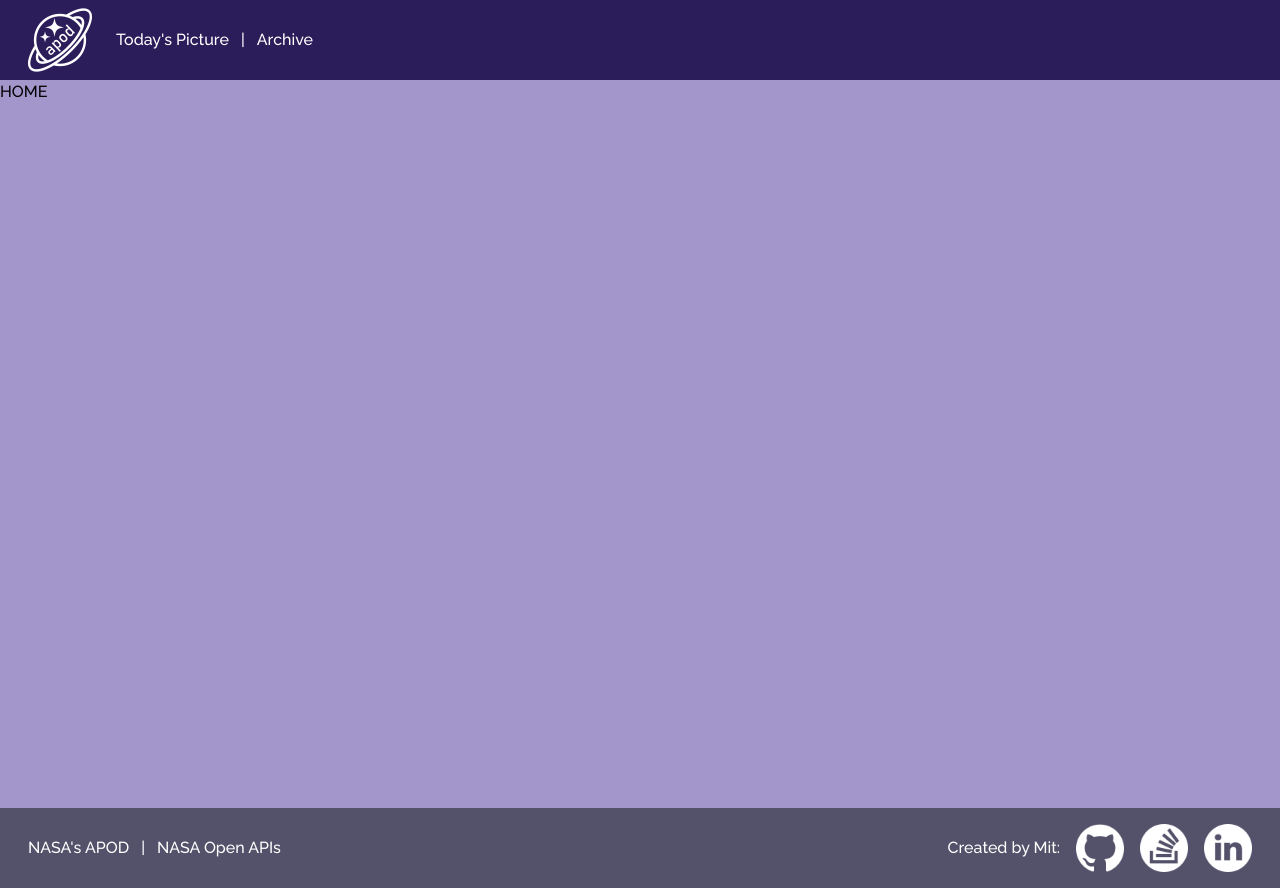
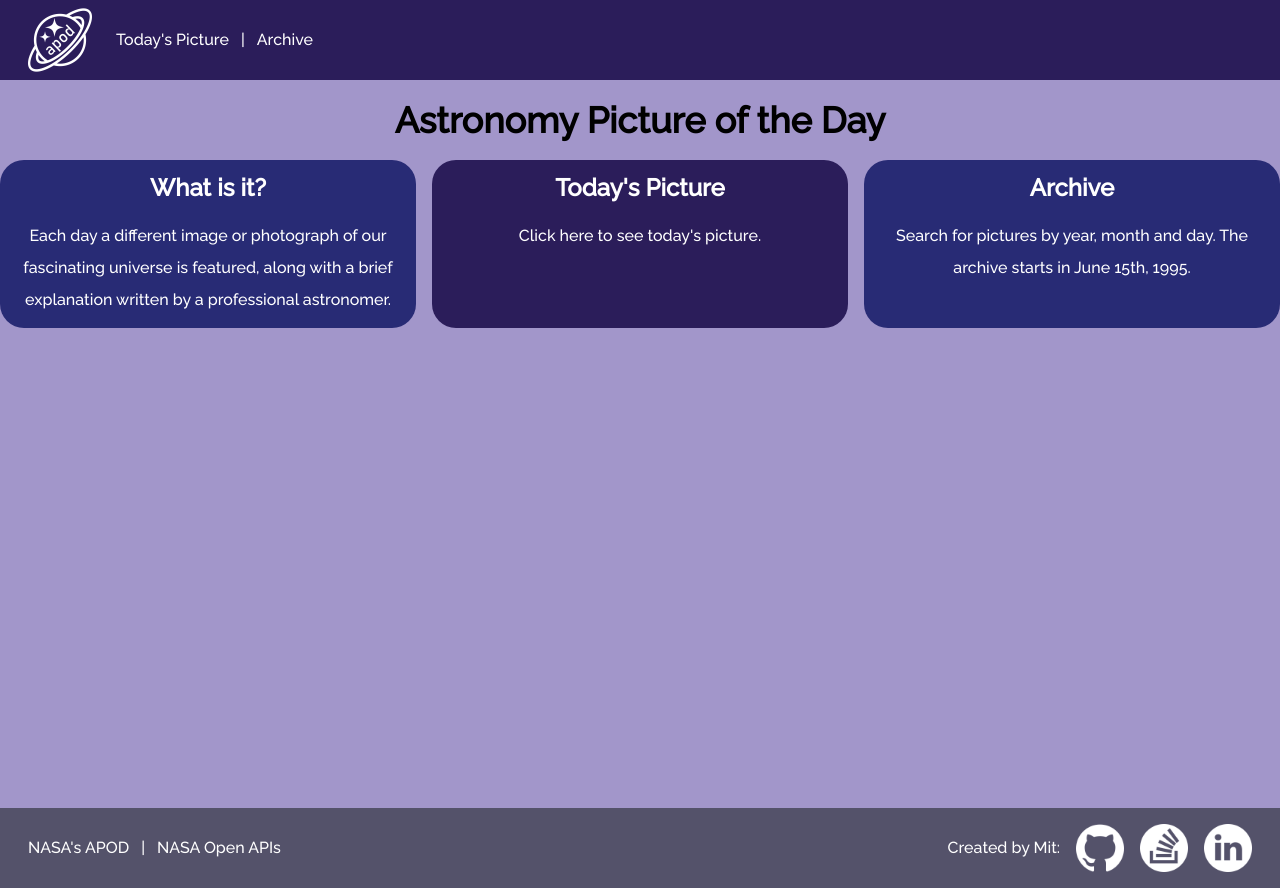
Before and after one commit to mitsudani/mit-apod, a React (Vite) app: page / in a window 1280 px wide. Built offline with nearby package versions, Linux system fonts and the light colour scheme; no server answers.

Commit message:
Some styles and content applied to Home

```diff
--- a/src/components/Home/Home.tsx
+++ b/src/components/Home/Home.tsx
@@ -1,5 +1,43 @@
+import Container from "../Container";
+
 const Home = (): JSX.Element => {
-  return <main className="bg-red-500">HOME</main>;
+  return (
+    <Container>
+      <section>
+        <h1
+          className="text-center text-4xl font-bold mb-3"
+          data-testid="apod-title"
+        >
+          Astronomy Picture of the Day
+        </h1>
+        <div className="flex flex-col items-center justify-center my-5">
+          <div className="grid grid-cols-3 gap-4 text-white text-center">
+            <div className="bg-blue rounded-3xl p-3 hover:brightness-125">
+              <h2 className="text-2xl font-bold mb-4">What is it?</h2>
+              <p className="leading-loose">
+                Each day a different image or photograph of our fascinating
+                universe is featured, along with a brief explanation written by
+                a professional astronomer.
+              </p>
+            </div>
+            <div className="bg-violet rounded-3xl p-3 hover:brightness-125">
+              <h2 className="text-2xl font-bold mb-4">Today's Picture</h2>
+              <p className="leading-loose">
+                Click here to see today's picture.
+              </p>
+            </div>
+            <div className="bg-blue rounded-3xl p-3 hover:brightness-125">
+              <h2 className="text-2xl font-bold mb-4">Archive</h2>
+              <p className="leading-loose">
+                Search for pictures by year, month and day. The archive starts
+                in June 15th, 1995.
+              </p>
+            </div>
+          </div>
+        </div>
+      </section>
+    </Container>
+  );
 };
 
 export default Home;
--- a/src/components/ImageCard/ImageCard.tsx
+++ b/src/components/ImageCard/ImageCard.tsx
@@ -27,7 +27,7 @@ const ImageCard = ({ hdurl, url }: IImageCard) => {
         data-testid="apod-image-link"
       >
         <img
-          className="rounded-3xl max-h-[35rem]"
+          className="rounded-3xl max-h-[30rem]"
           src={url}
           alt="Today's picture"
           onLoad={hasLoaded}
--- a/src/constants/links.ts
+++ b/src/constants/links.ts
@@ -2,5 +2,5 @@ export const GITHUB = "https://github.com/mitsudani/";
 export const LINKEDIN = "https://www.linkedin.com/in/daniela-sachetti/";
 export const STACKOVERFLOW =
   "https://stackoverflow.com/users/19999151/mitsudani";
-export const NASA_APOD = "https://apod.nasa.gov/apod/astropix.html";
+export const NASA_APOD = "http://apod.nasa.gov/";
 export const NASA_API = "https://api.nasa.gov/";
```
